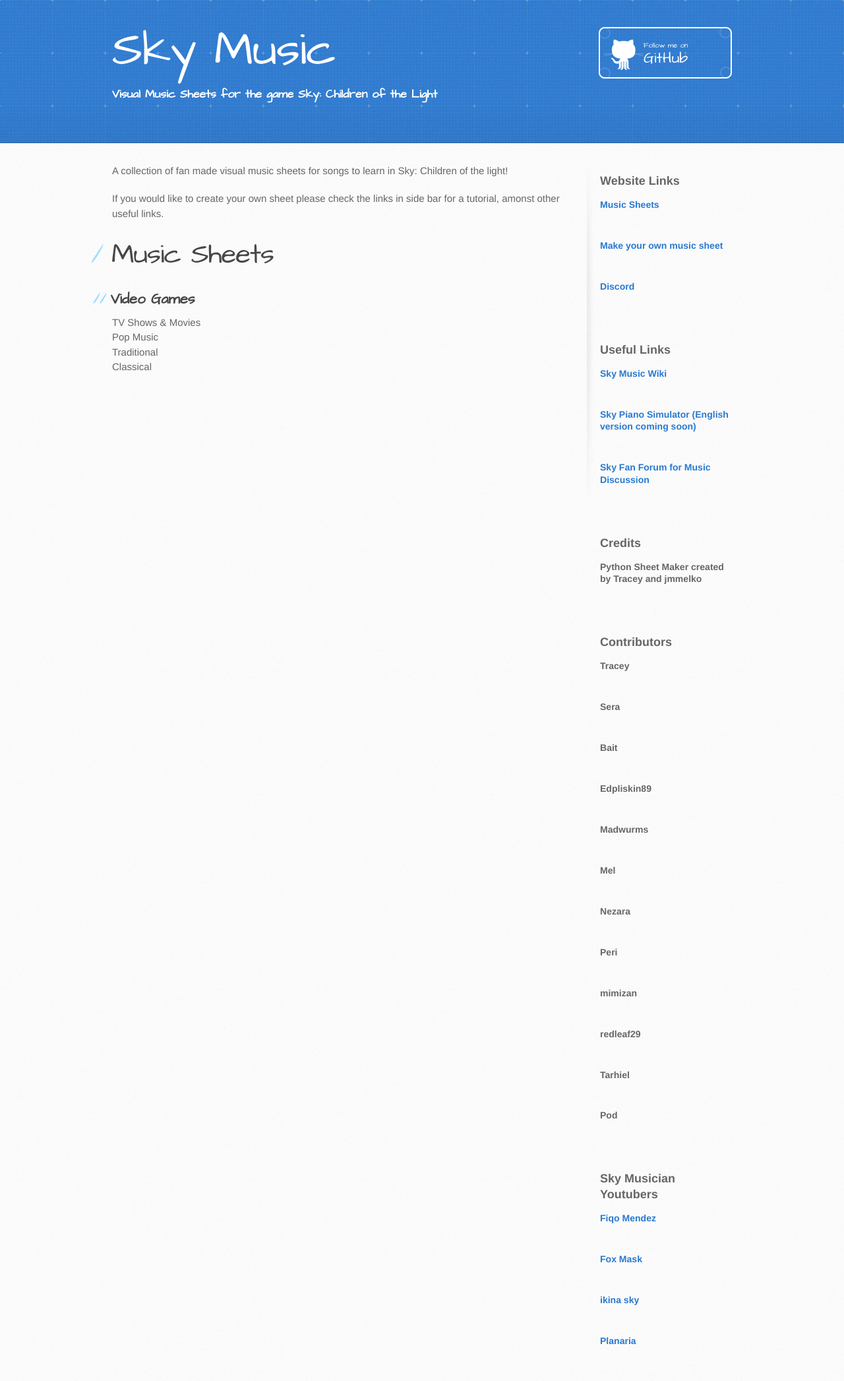
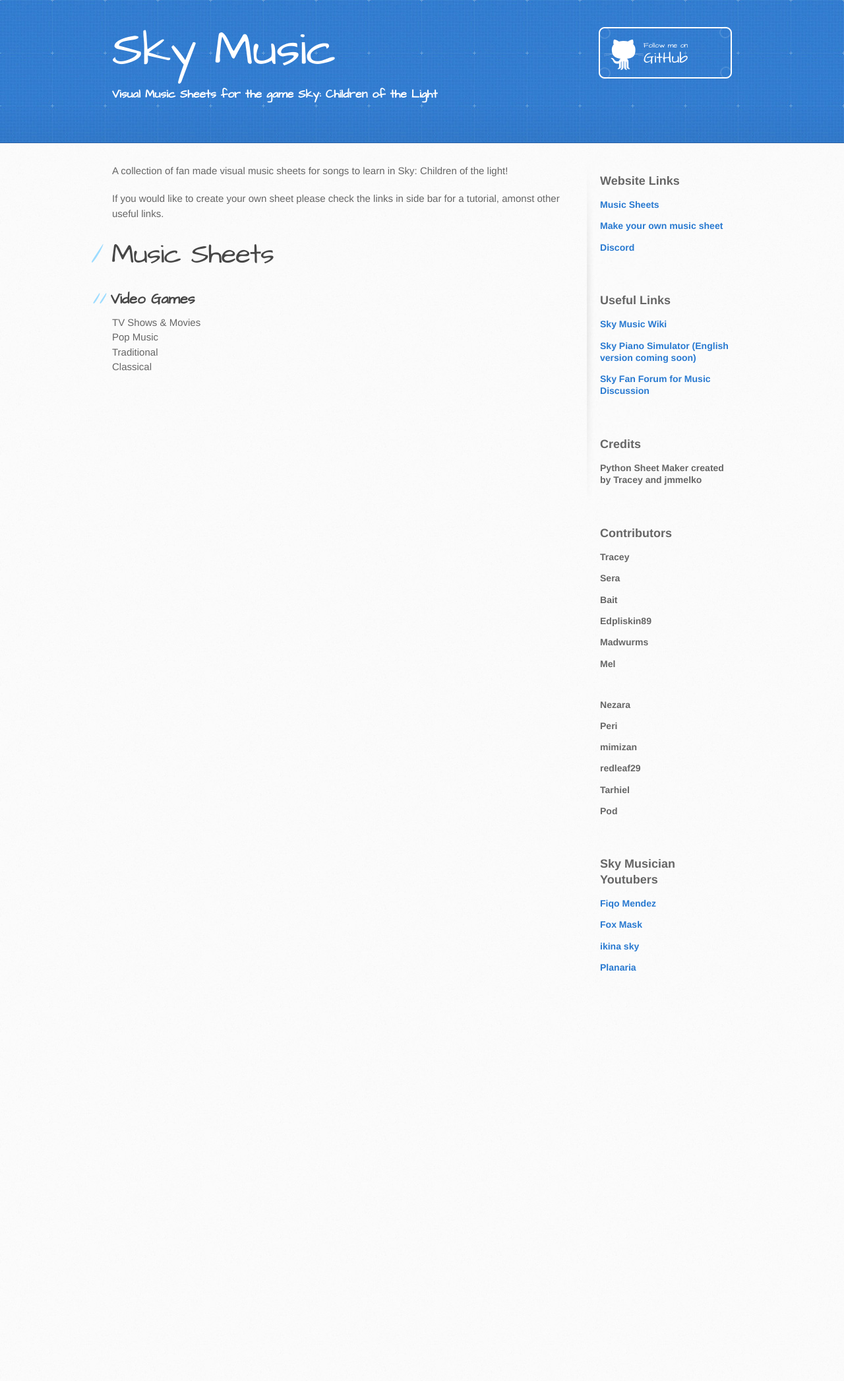
Before and after one commit to sky-music/sky-music.github.io, a Jekyll site: the page built from index.md, in a window 1280 px wide. Shown: the whole page at 66% size. Built offline with Jekyll 4.4.1, drawn with Linux system fonts in a browser that asks for light colours; after the commit the page ends 1512 px from its top, so only the background shows below that.

```diff
--- a/_layouts/default.html
+++ b/_layouts/default.html
@@ -38,37 +38,37 @@
 
         <aside id="sidebar">
           <h2>Website Links</h2>
-          <h3><a href="https://sky-pod.github.io/Sky-Pod/">Music Sheets</a></h3><br />
-          <h3><a href="https://sky-pod.github.io/Sky-Pod/make-your-own-sheet.html">Make your own music sheet</a></h3><br />
-          <h3><a href="https://sky-pod.github.io/Sky-Pod/discord.html">Discord</a></h3><br />
+          <h3><a href="https://sky-pod.github.io/Sky-Pod/">Music Sheets</a></h3>
+          <h3><a href="https://sky-pod.github.io/Sky-Pod/make-your-own-sheet.html">Make your own music sheet</a></h3>
+          <h3><a href="https://sky-pod.github.io/Sky-Pod/discord.html">Discord</a></h3>
           <br><br />
           <h2>Useful Links</h2>
-          <h3><a href="https://sky-children-of-the-light.fandom.com/wiki/Sky_Music_Guide">Sky Music Wiki</a></h3><br />
-          <h3><a href="http://skysheetmusic.com/#/">Sky Piano Simulator (English version coming soon)</a></h3><br />
-          <h3><a href="https://sky.bloomexperiment.com/c/music">Sky Fan Forum for Music Discussion</a></h3><br />
+          <h3><a href="https://sky-children-of-the-light.fandom.com/wiki/Sky_Music_Guide">Sky Music Wiki</a></h3>
+          <h3><a href="http://skysheetmusic.com/#/">Sky Piano Simulator (English version coming soon)</a></h3>
+          <h3><a href="https://sky.bloomexperiment.com/c/music">Sky Fan Forum for Music Discussion</a></h3>
           <br><br />
           <h2>Credits</h2>
-          <h3>Python Sheet Maker created by Tracey and jmmelko</h3><br />
+          <h3>Python Sheet Maker created by Tracey and jmmelko</h3>
           <br><br />
           <h2>Contributors</h2>
-          <h3>Tracey</h3><br />
-          <h3>Sera</h3><br />
-          <h3>Bait</h3><br />
-          <h3>Edpliskin89</h3><br />
-          <h3>Madwurms</h3><br />
+          <h3>Tracey</h3>
+          <h3>Sera</h3>
+          <h3>Bait</h3>
+          <h3>Edpliskin89</h3>
+          <h3>Madwurms</h3>
           <h3>Mel</h3><br />
-          <h3>Nezara</h3><br />
-          <h3>Peri</h3><br />
-          <h3>mimizan</h3><br />
-          <h3>redleaf29</h3><br />
-          <h3>Tarhiel</h3><br />
-          <h3>Pod</h3><br />
+          <h3>Nezara</h3>
+          <h3>Peri</h3>
+          <h3>mimizan</h3>
+          <h3>redleaf29</h3>
+          <h3>Tarhiel</h3>
+          <h3>Pod</h3>
           <br><br />
           <h2>Sky Musician Youtubers</h2>
-          <h3><a href="https://www.youtube.com/channel/UCJeRpUbuo6uF19zchjy-_Pw">Fiqo Mendez</a></h3><br />
-          <h3><a href="https://www.youtube.com/channel/UCmW0obFm3_1VYeW8AQNpwag">Fox Mask</a></h3><br />
-          <h3><a href="https://www.youtube.com/channel/UCfZWn60hIOCvndq32NYa8Vw">ikina sky</a></h3><br />
-          <h3><a href="https://www.youtube.com/channel/UCyyVxqrM2eiZZ_SG1550YkQ">Planaria</a></h3><br />
+          <h3><a href="https://www.youtube.com/channel/UCJeRpUbuo6uF19zchjy-_Pw">Fiqo Mendez</a></h3>
+          <h3><a href="https://www.youtube.com/channel/UCmW0obFm3_1VYeW8AQNpwag">Fox Mask</a></h3>
+          <h3><a href="https://www.youtube.com/channel/UCfZWn60hIOCvndq32NYa8Vw">ikina sky</a></h3>
+          <h3><a href="https://www.youtube.com/channel/UCyyVxqrM2eiZZ_SG1550YkQ">Planaria</a></h3>
 
         </aside>
       </div>
```
